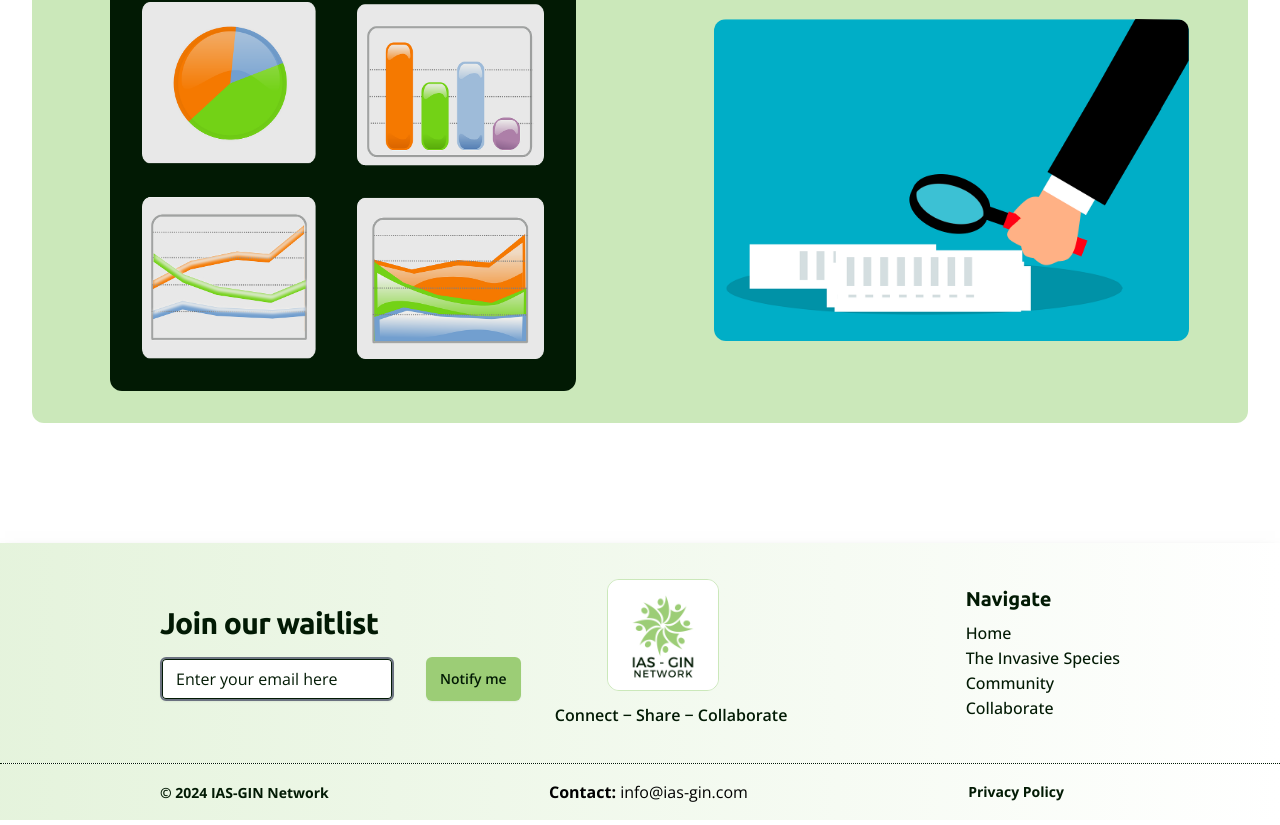
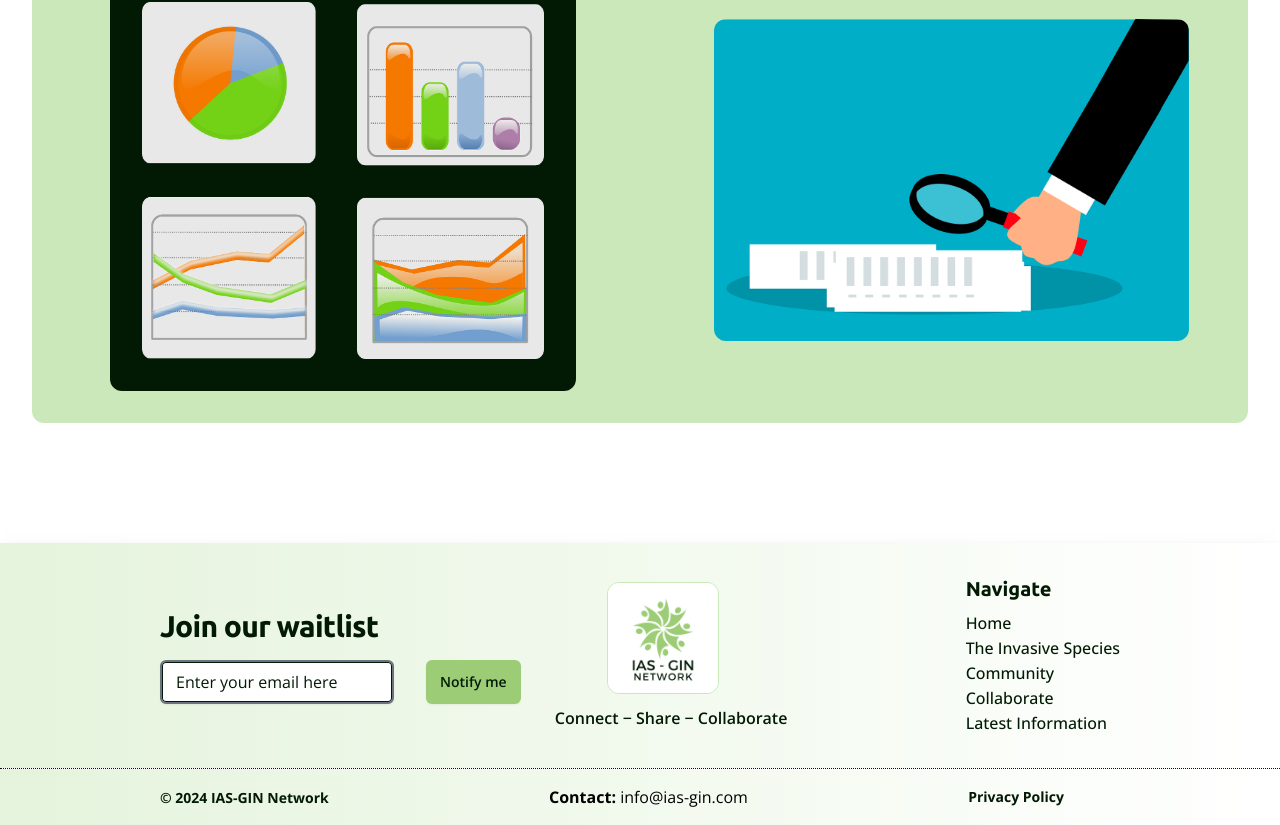
Before and after one commit to Ed-TheVisionMaker/green-ig-ias-network, a Next.js app: page / in a window 1280 px wide. Shown: the part 3946-4771 px from the top of the page. Built offline with nearby package versions, Linux system fonts and the light colour scheme; a web font is replaced by a local one.

Commit message:
feat(latestInformationHero): added link to footer

```diff
--- a/components/Footer/index.tsx
+++ b/components/Footer/index.tsx
@@ -56,6 +56,12 @@ const Footer = () => {
               >
                 Collaborate
               </Link>
+              <Link
+                className='w-fit border-b border-transparent font-medium leading-1 hover:border-ginBlack'
+                href='/latestInformation'
+              >
+                Latest Information
+              </Link>
           </div>
       </div>
       <div className='border-t border-dotted border-ginBlack'></div>
```
